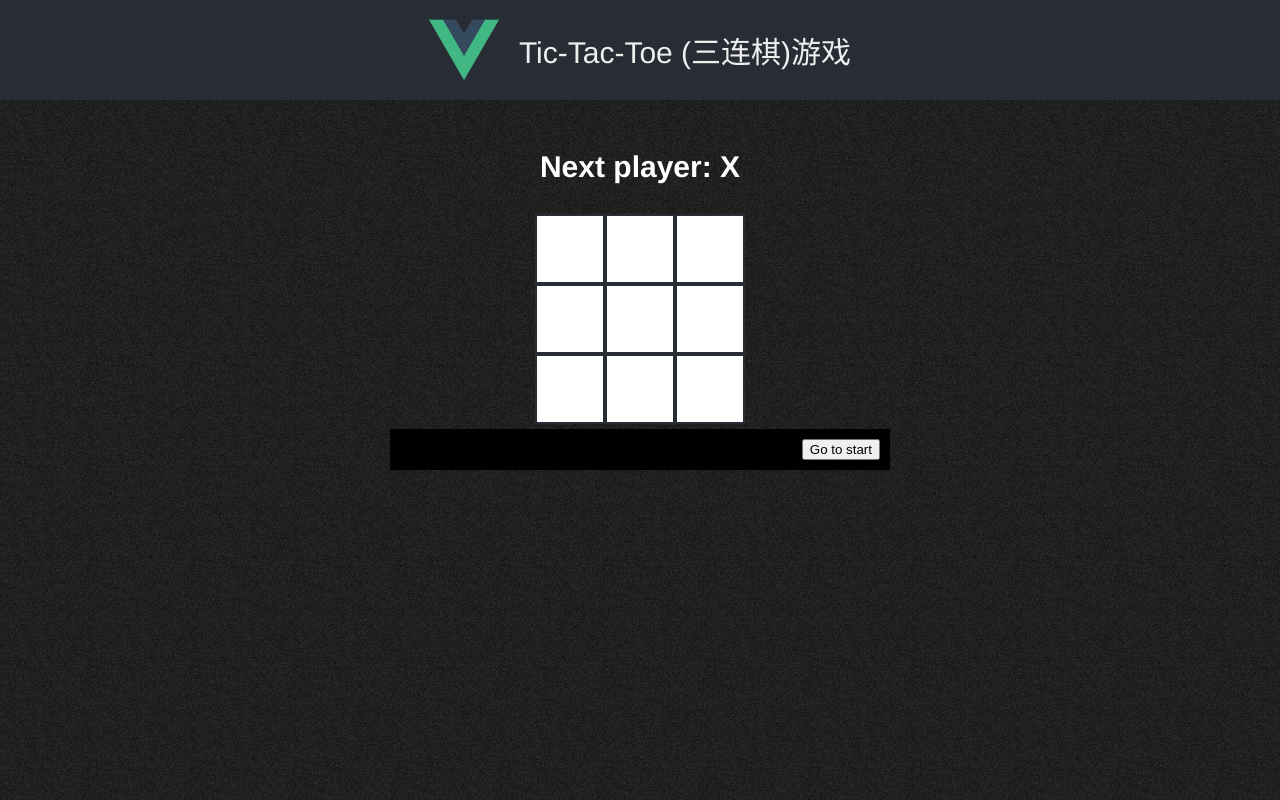
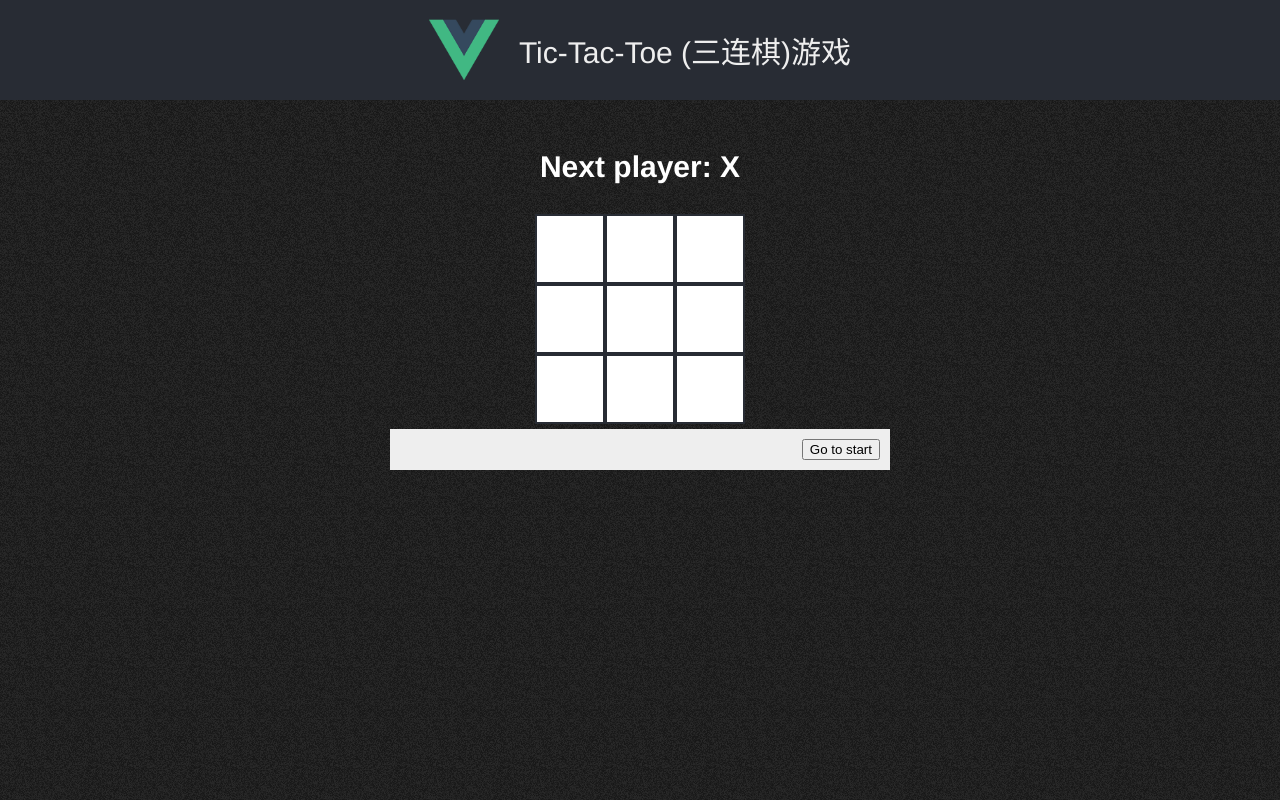
Before and after one commit to davidkoojohn/ttt-vue, a Vue app: page / in a window 1280 px wide. Built offline with nearby package versions, Linux system fonts and the light colour scheme.

Commit message:
add higlight history row

```diff
--- a/src/components/HistoryItem.vue
+++ b/src/components/HistoryItem.vue
@@ -1,5 +1,5 @@
 <template>
-  <li>
+  <li :class="{ active: (props.step === props.index) }">
     <div>
       <template v-if="props.index !== 0">
         <i>{{ props.index }}.</i>
@@ -17,7 +17,8 @@ import {computed} from "vue";
 
 const props = defineProps<{
   index: number,
-  pos: number[]
+  pos: number[],
+  step: number,
 }>()
 
 const btnText = computed(() => {
@@ -46,6 +47,10 @@ li {
   box-sizing: border-box;
 }
 
+li.active {
+  background-color: #eeeeee;
+}
+
 li i {
   color: red;
   font-weight: 700;
@@ -55,4 +60,8 @@ li .pos {
   color: #eee;
   margin-left: 20px;
 }
+
+li.active .pos {
+  color: #2c3e50;
+}
 </style>
--- a/src/views/Game.vue
+++ b/src/views/Game.vue
@@ -17,6 +17,7 @@
             :key="index"
             :index="index"
             :pos="item.pos"
+            :step="stepNumber"
             @whichClick="moveHistory"
         />
       </ol>
```
